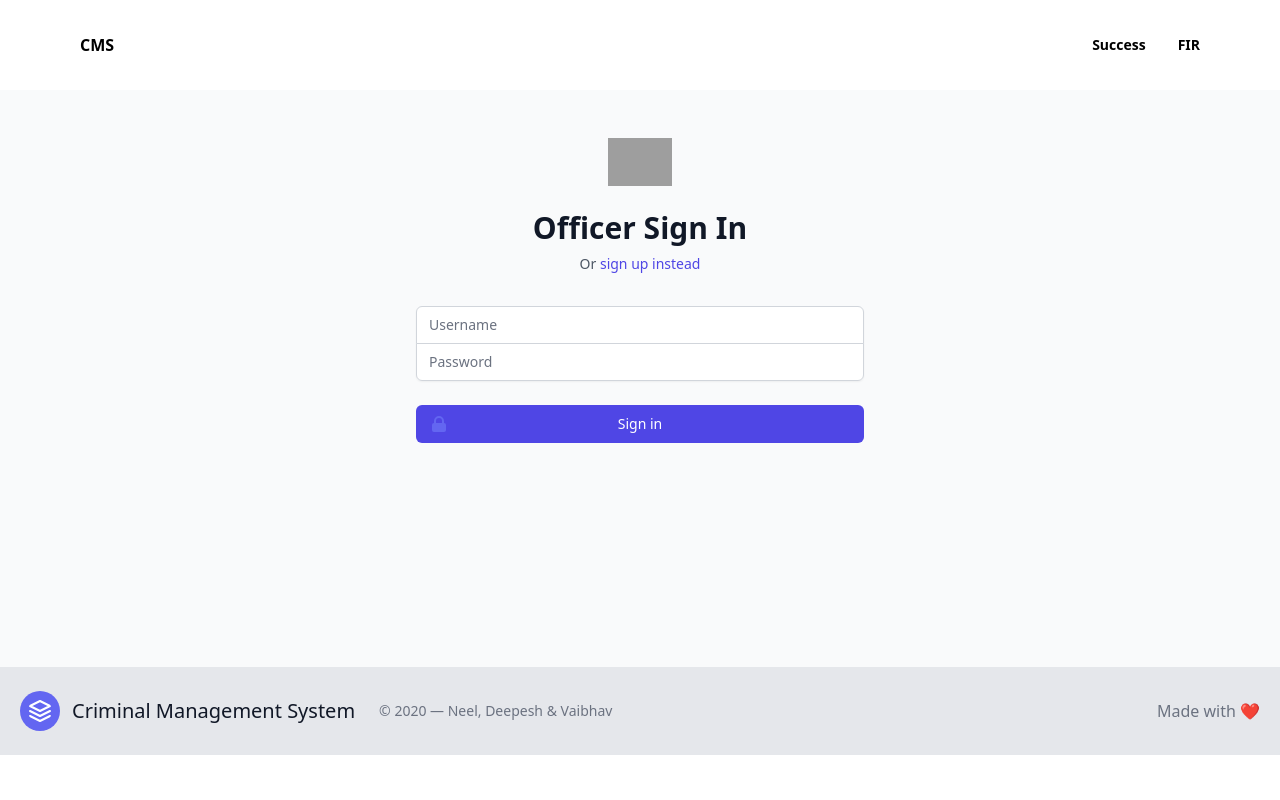
After one commit to sudo-vaibhav/dbms-final, a PHP site: page /login.php in a window 1280 px wide. The commit adds this page. Run offline with PHP 8.4, Linux system fonts and the light colour scheme; some libraries are stand-ins or nearby versions; grey boxes are pictures that could not be loaded.

Commit message:
added login

```diff
--- a/footer.php
+++ b/footer.php
@@ -4,7 +4,7 @@
         class="container px-5 py-6 mx-auto flex items-center sm:flex-row flex-col"
       >
         <a
-          class="flex title-font font-medium items-center md:justify-start justify-center text-gray-900"
+          class="flex title-font font-medium items-center text-center justify-center text-gray-900"
         >
           <svg
             xmlns="http://www.w3.org/2000/svg"
--- /dev/null
+++ b/login.php
@@ -0,0 +1,51 @@
+<?php
+    require "./header.php";
+?>
+<!--
+  Tailwind UI components require Tailwind CSS v1.8 and the @tailwindcss/ui plugin.
+  Read the documentation to get started: https://tailwindui.com/documentation
+-->
+<div class="flex items-center justify-center bg-gray-50 pt-12 pb-56 px-4 sm:px-6 lg:px-8">
+  <div class="max-w-md w-full">
+    <div>
+      <img class="mx-auto h-12 w-auto" src="https://tailwindui.com/img/logos/workflow-mark-on-white.svg" alt="Workflow">
+      <h2 class="mt-6 text-center text-3xl leading-9 font-extrabold text-gray-900">
+        Officer Sign In
+      </h2>
+      <p class="mt-2 text-center text-sm leading-5 text-gray-600">
+        Or
+        <a href="#" class="font-medium text-indigo-600 hover:text-indigo-500 focus:outline-none focus:underline transition ease-in-out duration-150">
+          sign up instead
+        </a>
+      </p>
+    </div>
+    <form class="mt-8" action="#" method="POST">
+      <input type="hidden" name="remember" value="true">
+      <div class="rounded-md shadow-sm">
+        <div>
+          <input name="username" type="text" required class="appearance-none rounded-none relative block w-full px-3 py-2 border border-gray-300 placeholder-gray-500 text-gray-900 rounded-t-md focus:outline-none focus:shadow-outline-blue focus:border-blue-300 focus:z-10 sm:text-sm sm:leading-5" placeholder="Username">
+        </div>
+        <div class="-mt-px">
+          <input name="password" type="password" required class="appearance-none rounded-none relative block w-full px-3 py-2 border border-gray-300 placeholder-gray-500 text-gray-900 rounded-b-md focus:outline-none focus:shadow-outline-blue focus:border-blue-300 focus:z-10 sm:text-sm sm:leading-5" placeholder="Password">
+        </div>
+      </div>
+
+
+
+      <div class="mt-6">
+        <button type="submit" class="group relative w-full flex justify-center py-2 px-4 border border-transparent text-sm leading-5 font-medium rounded-md text-white bg-indigo-600 hover:bg-indigo-500 focus:outline-none focus:border-indigo-700 focus:shadow-outline-indigo active:bg-indigo-700 transition duration-150 ease-in-out">
+          <span class="absolute left-0 inset-y-0 flex items-center pl-3">
+            <svg class="h-5 w-5 text-indigo-500 group-hover:text-indigo-400 transition ease-in-out duration-150" fill="currentColor" viewBox="0 0 20 20">
+              <path fill-rule="evenodd" d="M5 9V7a5 5 0 0110 0v2a2 2 0 012 2v5a2 2 0 01-2 2H5a2 2 0 01-2-2v-5a2 2 0 012-2zm8-2v2H7V7a3 3 0 016 0z" clip-rule="evenodd" />
+            </svg>
+          </span>
+          Sign in
+        </button>
+      </div>
+    </form>
+  </div>
+</div>
+
+<?php
+    require "./footer.php";
+?>
```
